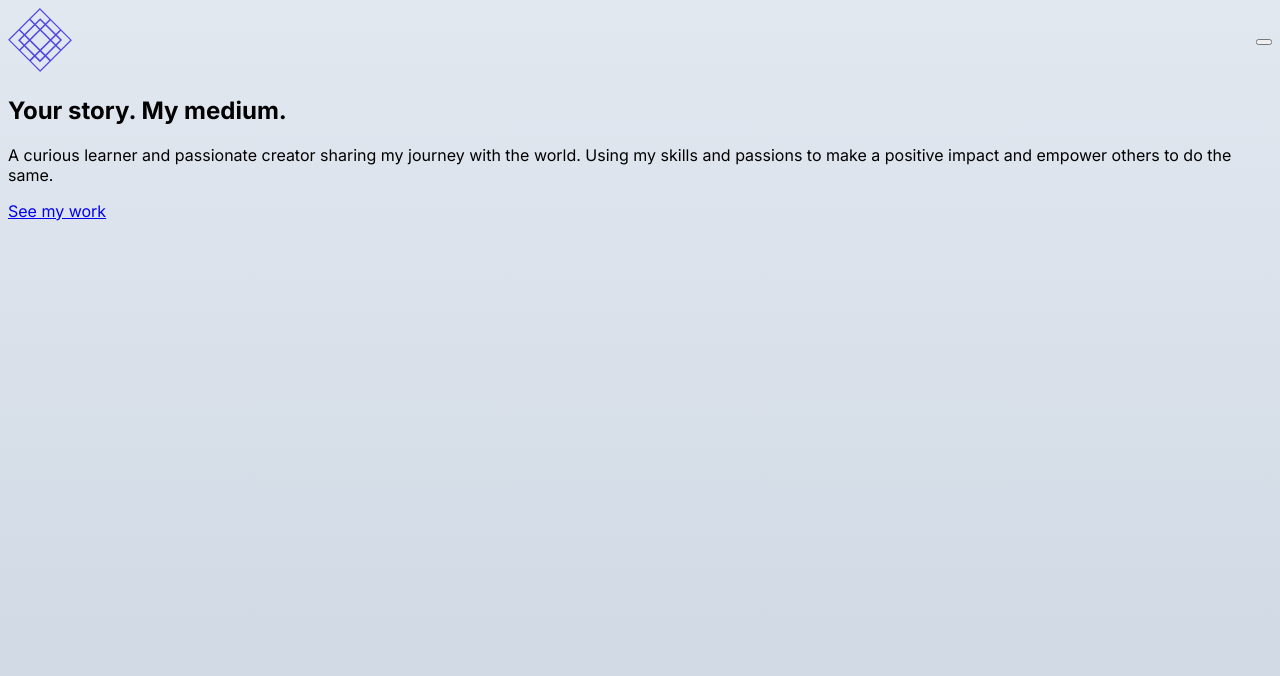
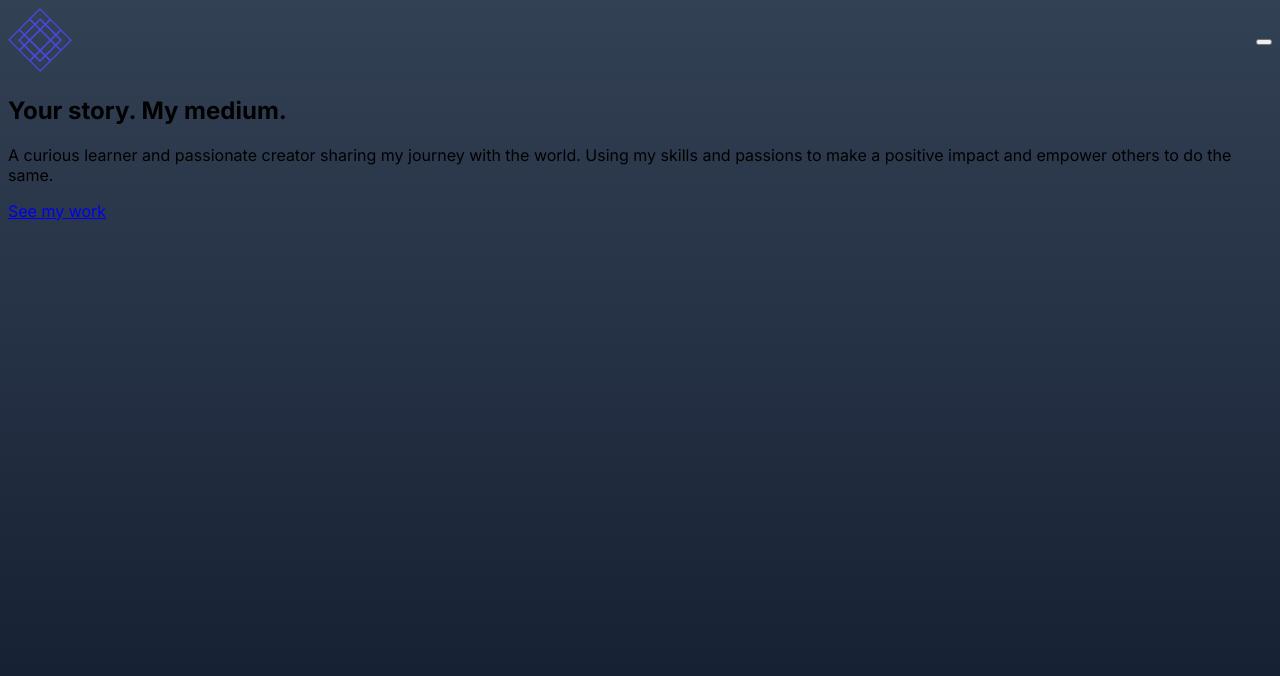
Before and after one commit to asvirts/portfolio, a Next.js app: page / in a window 1280 px wide. Shown: the top 676 px of the page. Built offline with nearby package versions, Linux system fonts and the light colour scheme; grey boxes are pictures that could not be loaded.

Commit message:
change bg color

```diff
--- a/src/app/globals.css
+++ b/src/app/globals.css
@@ -18,7 +18,7 @@
 
 body {
   color: rgb(var(--foreground-rgb));
-  background: linear-gradient(to bottom, #e2e8f0, #cbd5e1);
+  background: linear-gradient(to bottom, #334155, #0f172a);
 }
 
 .portfolio-item {
```
